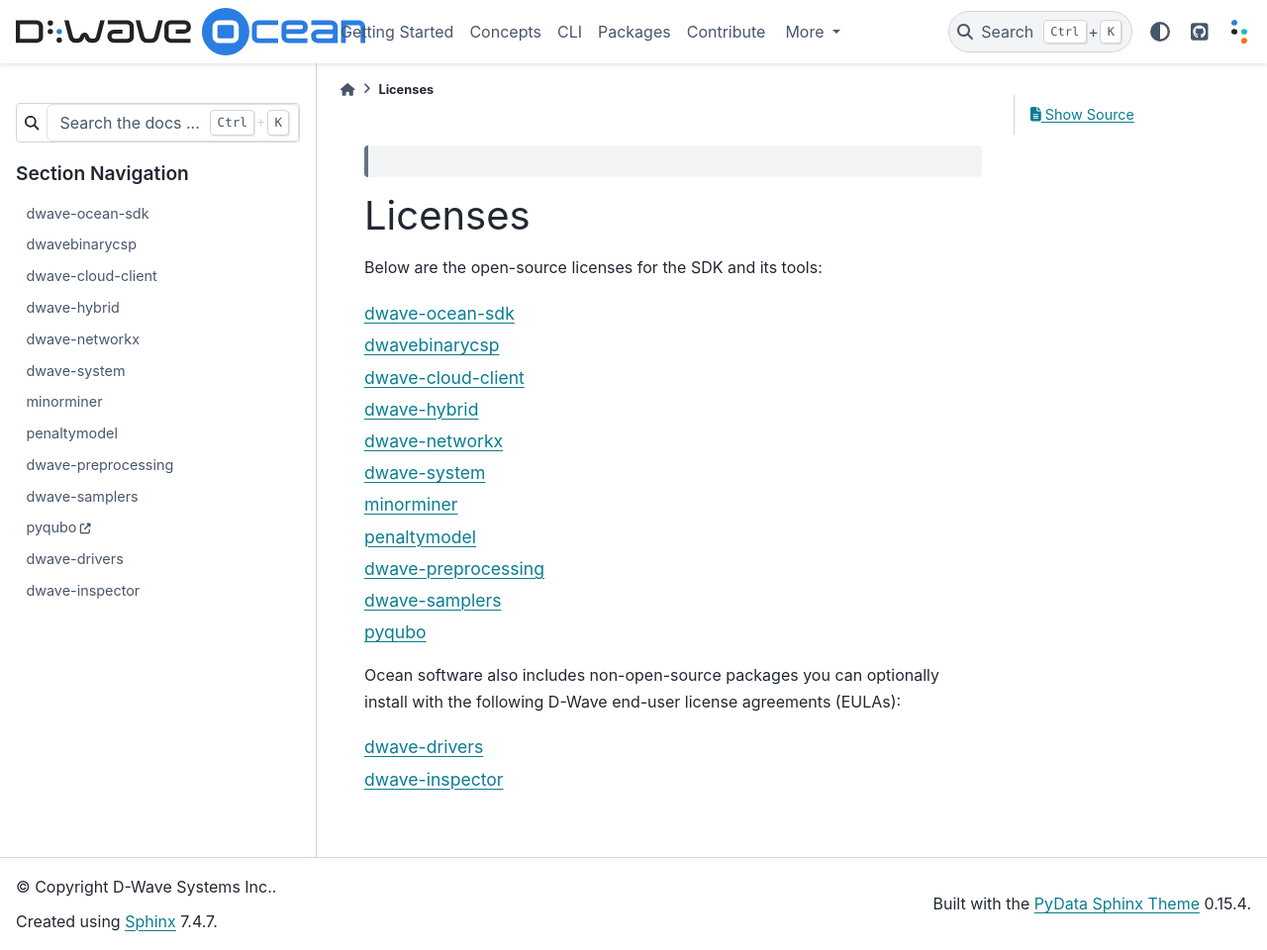
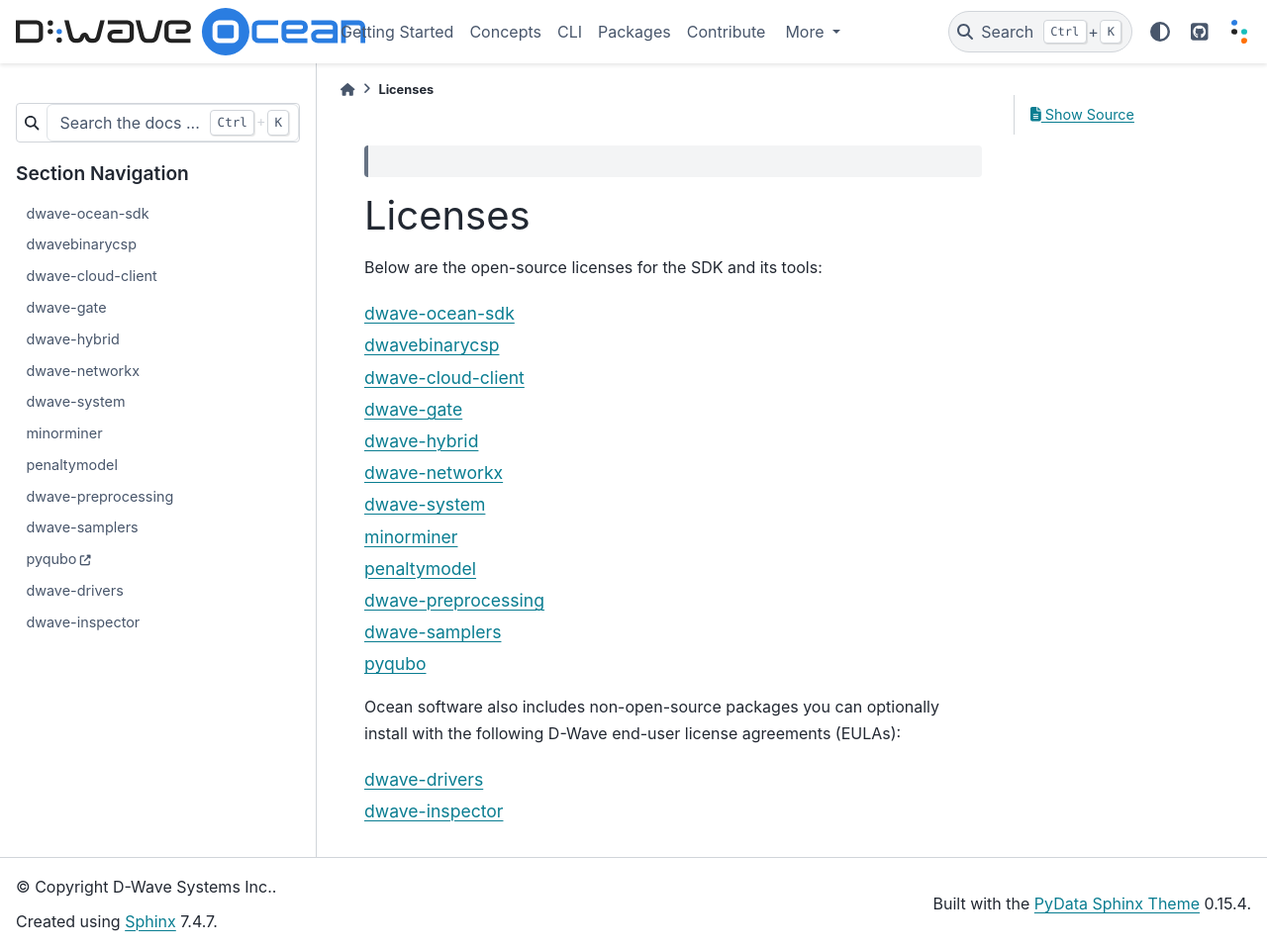
Before and after one commit to dwavesystems/dwave-ocean-sdk, a Sphinx documentation site: the page built from docs/licenses.rst, in a window 1280 px wide and 960 px high. Shown: the whole window at 99% size. Built offline with Sphinx 7.4.7 and the PyData theme 0.15.4, drawn with Linux system fonts in a browser that asks for light colours; pages that are not in the unit, such as notebooks, are missing from menus.

Commit message:
Add dwave-gate docs

```diff
--- a/docs/conf.py
+++ b/docs/conf.py
@@ -179,7 +179,7 @@
 # -- Intersphinx ----------------------------------------------------------
 intersphinx_mapping = {
     'python': ('https://docs.python.org/3/', None),
-    'numpy': ('http://docs.scipy.org/doc/numpy/', None),
+    'numpy': ('http://numpy.org/doc/stable/', None),
     'networkx': ('https://networkx.org/documentation/stable/', None),
     'sysdocs_gettingstarted': ('https://docs.dwavesys.com/docs/latest/', None),
     'oceandocs': ('https://docs.ocean.dwavesys.com/en/stable/', None),
@@ -190,6 +190,7 @@
 github_map = {'dwavebinarycsp': 'dwavebinarycsp',
               'cloud': 'dwave-cloud-client',
               'dimod':  'dimod',
+              'gate': 'dwave-gate',
               'dwave_networkx': 'dwave-networkx',
               'greedy': 'dwave-greedy',
               'hybrid': 'dwave-hybrid',
--- a/docs/index.rst
+++ b/docs/index.rst
@@ -55,7 +55,7 @@
    :term:`Sampler` API (SAPI) servers.
 
 .. dropdown:: **dwave-gate** --- Package for quantum circuits. \
-   :link-badge:`https://github.com/dwavesystems/dwave-gate, "docs", cls=badge-primary fr text-white` \
+   :link-badge:`https://docs.ocean.dwavesys.com/en/stable/docs_gate/sdk_index.html, "docs", cls=badge-primary fr text-white` \
    :link-badge:`https://github.com/dwavesystems/dwave-gate, "code", cls=badge-secondary fr text-white`
 
    A software package for constructing, modifying and running quantum circuits.
--- a/docs/licenses.rst
+++ b/docs/licenses.rst
@@ -10,6 +10,7 @@
    licenses/sdk
    licenses/binarycsp
    licenses/cloud
+   licenses/gate
    licenses/hybrid
    licenses/dnx
    licenses/system
--- /dev/null
+++ b/docs/licenses/gate.rst
@@ -0,0 +1,5 @@
+==========
+dwave-gate
+==========
+
+.. include:: ../docs_gate/LICENSE
--- a/docs/packages.rst
+++ b/docs/packages.rst
@@ -13,6 +13,7 @@
   docs_dimod/sdk_index
   docs_binarycsp/sdk_index
   docs_cloud/sdk_index
+  docs_gate/sdk_index
   docs_greedy/sdk_index
   docs_hybrid/sdk_index
   docs_inspector/sdk_index
```
Also changed, not shown: .gitmodules, 1 other file.
